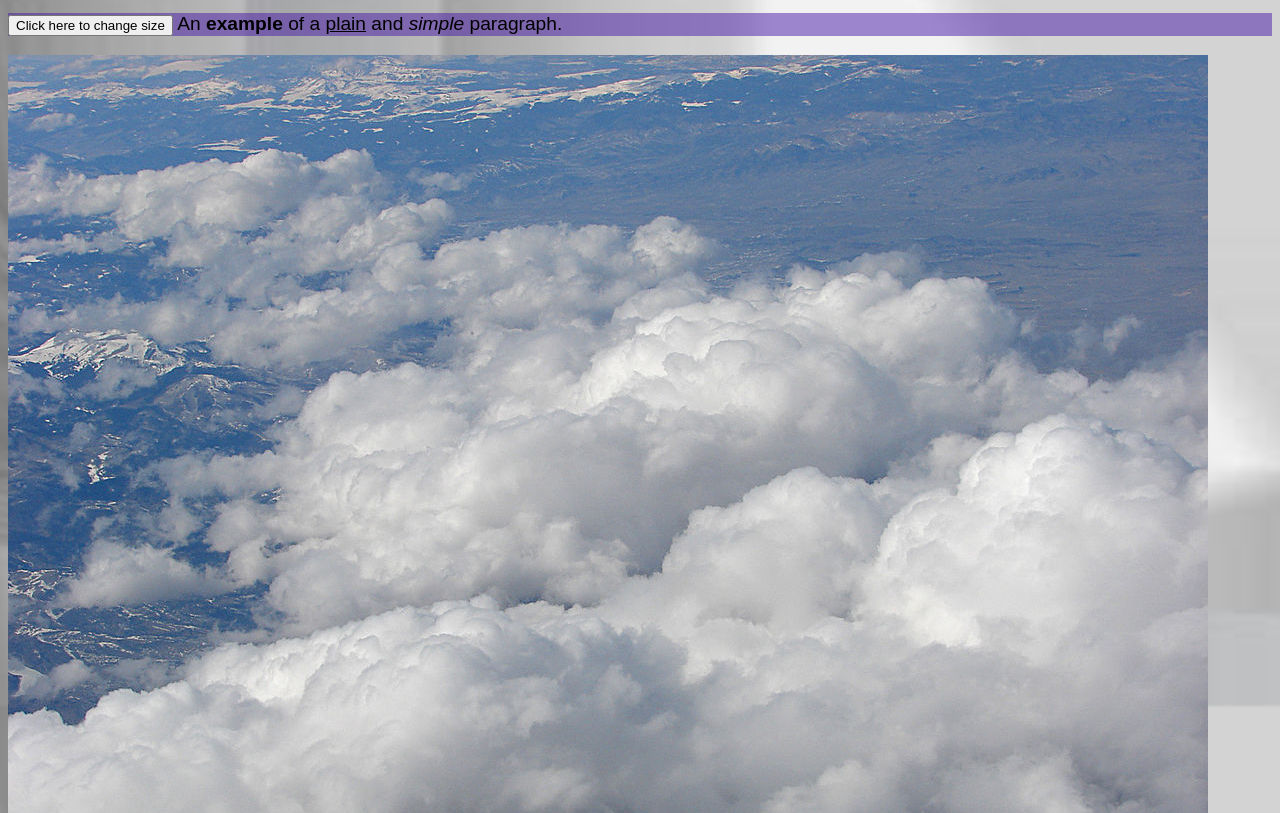
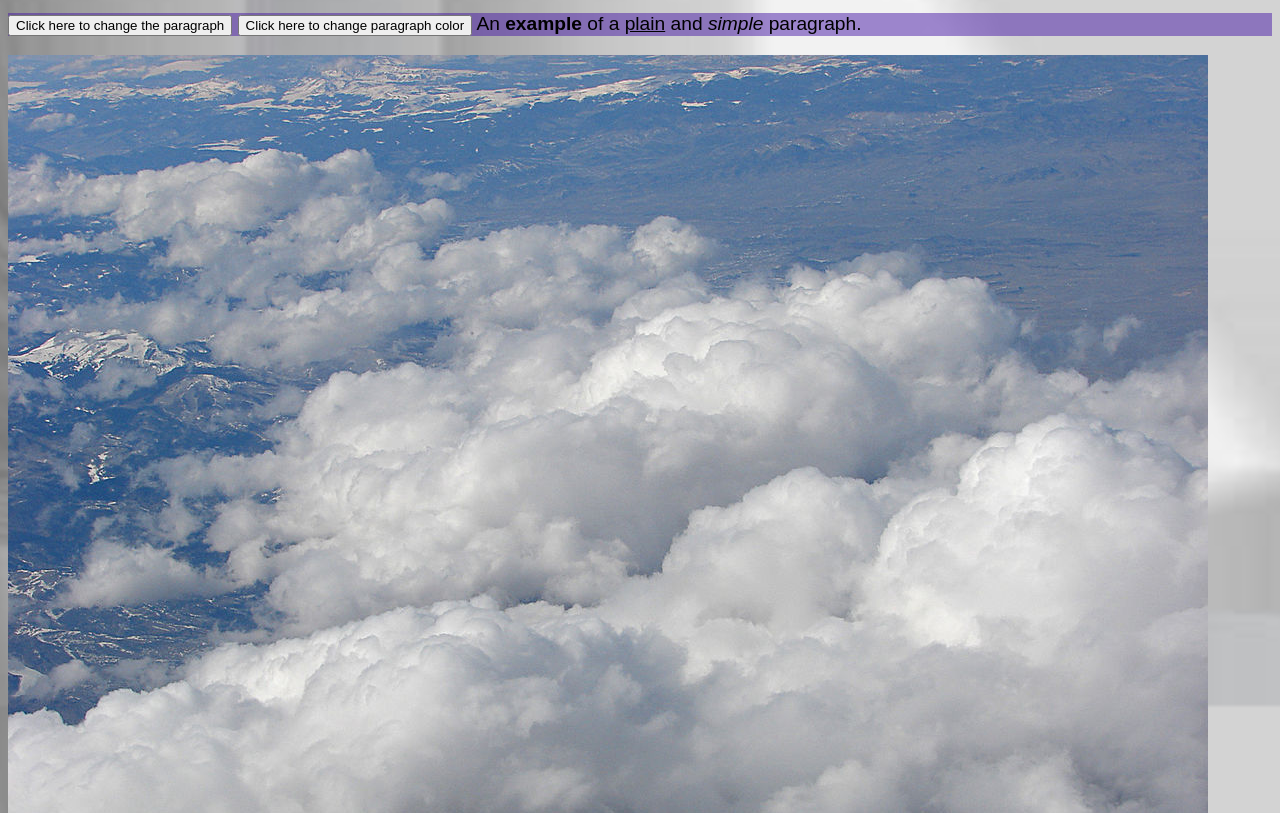
Before and after one commit to Romeorel/Front-end-project, a plain HTML site: page index.html in a window 1280 px wide. Shown: the part 94-907 px from the top of the page. Drawn offline with Linux system fonts and the light colour scheme.

Commit message:
"Added js function to change color"

```diff
--- a/function.js
+++ b/function.js
@@ -1,3 +1,7 @@
 function changeParagraphSize() {
     document.getElementById("firstParagraph").innerHTML = "Paragraph changed."
 }
+
+function changeParagraphColor() {
+    document.getElementById("firstParagraph").style.color = "yellow"
+}
--- a/index.html
+++ b/index.html
@@ -13,7 +13,9 @@
             Mountains and Clouds
         </h1>
         <p id="firstParagraph">
-            <button type="button" onclick="changeParagraphSize()">Click here to change size</button>
+            <button type="button" onclick="changeParagraphSize()">Click here to change the paragraph</button>
+
+            <button type="button" onclick="changeParagraphColor()">Click here to change paragraph color</button>
             An <b>example</b> of a <ins>plain</ins> and <i>simple</i> paragraph.
         </p>
 
```
